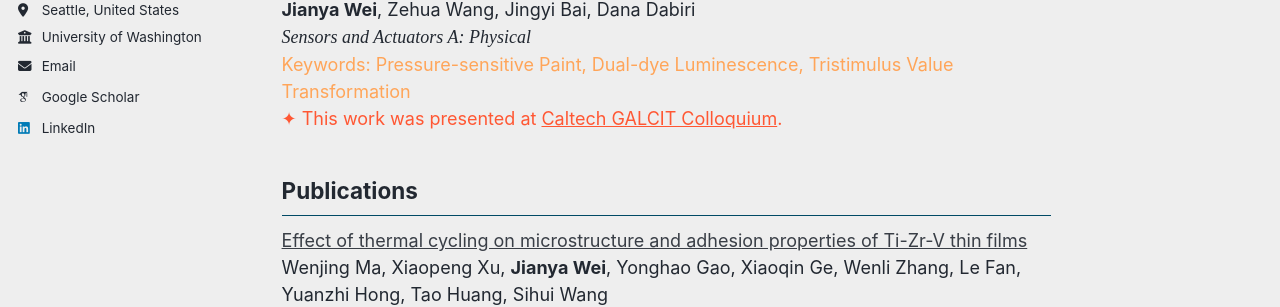
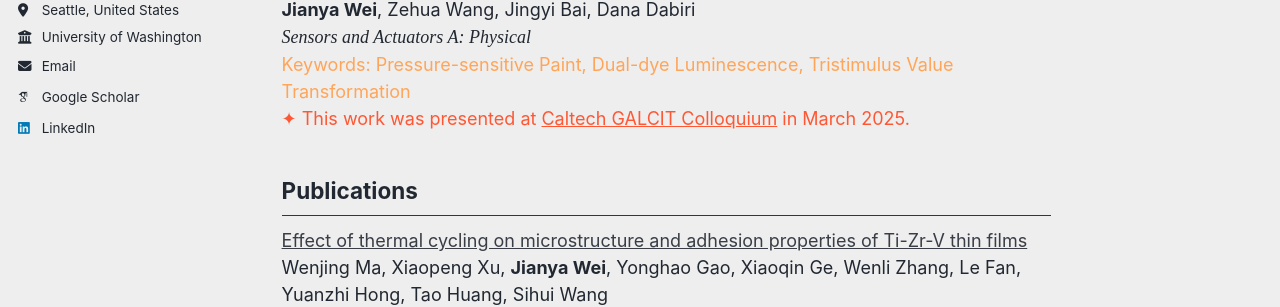
Before and after one commit to jywei02/jywei02.github.io, a Jekyll site: the page built from _pages/about.md, in a window 1280 px wide and 900 px high. Shown: the part 383-690 px from the top of the window. Built offline with Jekyll 4.4.1, drawn with Linux system fonts in a browser that asks for light colours; some web fonts are replaced.

Commit message:
Update about.md

```diff
--- a/_pages/about.md
+++ b/_pages/about.md
@@ -19,7 +19,7 @@ Sensors and Actuators A: Physical
 <span style="color: #FFA559;">
 Keywords: Pressure-sensitive Paint, Dual-dye Luminescence, Tristimulus Value Transformation
 </span>
-<span style="color:#FF5733;">✦ This work was presented at <a href="https://www.caltech.edu/campus-life-events/calendar/galcit-colloquium-378" style="color:#FF5733;">Caltech GALCIT Colloquium</a>.  </span>
+<span style="color:#FF5733;">✦ This work was presented at <a href="https://www.caltech.edu/campus-life-events/calendar/galcit-colloquium-378" style="color:#FF5733;">Caltech GALCIT Colloquium</a> in March 2025.  </span>
 
 Publications
 ------
```
